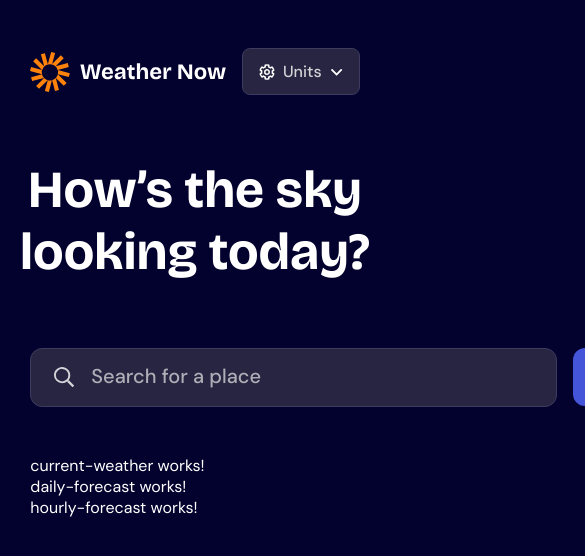
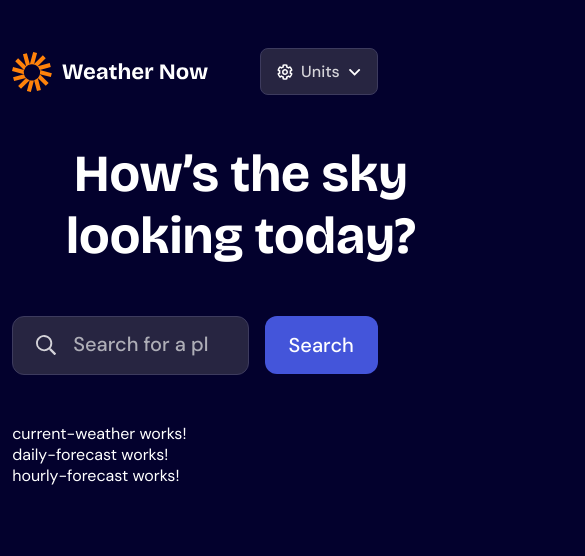
Before and after one commit to Ruska-N/weather-app-BTU, an Angular app: page / in a window 390 px wide. Shown: the top 556 px of the page, 585 px wide, since content can reach past the window. Built offline with nearby package versions, Linux system fonts and the light colour scheme.

Commit message:
Add media.css: header & search

```diff
--- a/angular.json
+++ b/angular.json
@@ -16,9 +16,7 @@
             "outputPath": "dist/weather-app-btu",
             "index": "src/index.html",
             "browser": "src/main.ts",
-            "polyfills": [
-              "zone.js"
-            ],
+            "polyfills": ["zone.js"],
             "tsConfig": "tsconfig.app.json",
             "assets": [
               {
@@ -26,9 +24,7 @@
                 "input": "public"
               }
             ],
-            "styles": [
-              "src/styles.css"
-            ],
+            "styles": ["src/styles.css", "src/media.css"],
             "scripts": []
           },
           "configurations": {
@@ -73,10 +69,7 @@
         "test": {
           "builder": "@angular-devkit/build-angular:karma",
           "options": {
-            "polyfills": [
-              "zone.js",
-              "zone.js/testing"
-            ],
+            "polyfills": ["zone.js", "zone.js/testing"],
             "tsConfig": "tsconfig.spec.json",
             "assets": [
               {
@@ -84,9 +77,7 @@
                 "input": "public"
               }
             ],
-            "styles": [
-              "src/styles.css"
-            ],
+            "styles": ["src/styles.css", "src/media.css"],
             "scripts": []
           }
         }
--- a/src/app/components/header/header.component.html
+++ b/src/app/components/header/header.component.html
@@ -1,3 +1,4 @@
+<header>
   <div class="header-container container">
     <div class="logo">
       <img src="images/logo.svg" alt="logo" />
@@ -7,7 +8,7 @@
       <div class="units-container" (click)="toggleDropdown($event)">
         <img src="images/icon-units.svg" alt="units" />
         <span>Units</span>
-      <img src="images/icon-dropdown.svg" alt="dropdown" />
+        <img  class="dropdown" src="images/icon-dropdown.svg" alt="dropdown" />
       </div>
 
       <div class="dropdown-menu" [class.show]="isDropdownOpen">
@@ -194,3 +195,4 @@
     </div>
   </div>
   <h1>How’s the sky looking today?</h1>
+</header>
--- /dev/null
+++ b/src/media.css
@@ -0,0 +1,73 @@
+@media only screen and (max-width: 768px) {
+
+    /* HEADER */
+    .container {
+        width: 93.75%;
+    }
+
+
+    h1 {
+        width: 482px;
+        font-size: 52px;
+        margin: 48px auto !important;
+    }
+
+    /* SEARCH */
+
+    .search-container {
+        width: 100% !important;
+    }
+}
+
+@media only screen and (max-width: 375px) {
+    header {
+        width: 100%;
+    }
+
+    .container {
+        width: 91.46% !important;
+    }
+
+    .header-container {
+        width: 100%;
+        margin-top: 16px !important;
+    }
+
+    header .logo {
+        width: 138px;
+    }
+
+    header .logo img {
+        width: 100%;
+    }
+
+    header h1 {
+        width: 100%;
+    }
+
+    .units-container {
+        width: 89px;
+        font-size: 14px;
+        padding: 8px 10px !important;
+    }
+
+    .units-container .dropdown {
+        width: 9px;
+        height: 14px;
+    }
+
+    .units-container img {
+        width: 14px;
+        height: 14px;
+    }
+
+    /* SEARCH */
+
+    .search-container {
+        flex-wrap: wrap;
+    }
+
+    .search-button {
+        width: 100%;
+    }
+}
```
Lines whose indentation alone changed are shown as unchanged.
